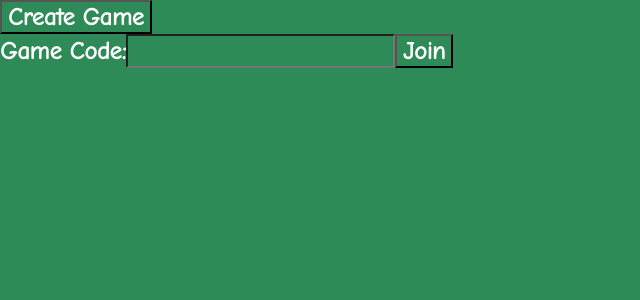
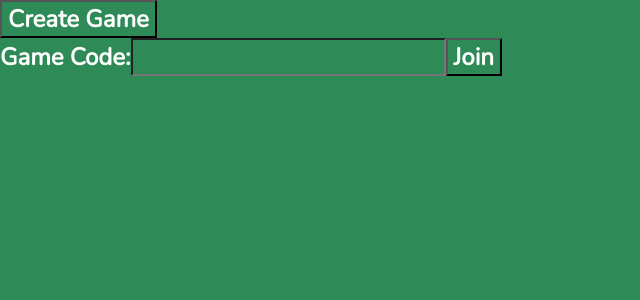
Before and after one commit to spennino/hearts, a React (Create React App) app in the folder client/: page / in a window 1280 px wide. Shown: the top 300 px of the page, without its empty margins (0-640 px from the left). Built offline with nearby package versions, Linux system fonts and the light colour scheme.

Commit message:
New font

```diff
--- a/client/public/index.html
+++ b/client/public/index.html
@@ -3,7 +3,7 @@
 
 <head>
   <meta charset="utf-8" />
-  <link href="https://fonts.googleapis.com/css2?family=Comic+Neue&display=swap" rel="stylesheet">
+  <link href="https://fonts.googleapis.com/css2?family=Nunito&display=swap" rel="stylesheet">
   <link rel="icon" href="%PUBLIC_URL%/favicon.ico" />
   <meta name="viewport" content="width=device-width, initial-scale=1" />
   <meta name="theme-color" content="#000000" />
--- a/client/src/App.css
+++ b/client/src/App.css
@@ -1,5 +1,5 @@
 * {
-  font-family: 'Comic Neue', cursive;
+  font-family: 'Nunito', sans-serif;
   font-weight: bold;
   font-size: 24px;
   background-color: seagreen;
@@ -30,10 +30,10 @@
 }
 
 .card-container {
-  width: 71px;
-  height: 100px;
+  width: 78px;
+  height: 110px;
   border: 1px solid gray;
-  border-radius: 5px;
+  border-radius: 6px;
   background-color: white;
   margin: 5px;
   padding: 0px 5px 0px 5px;
```
